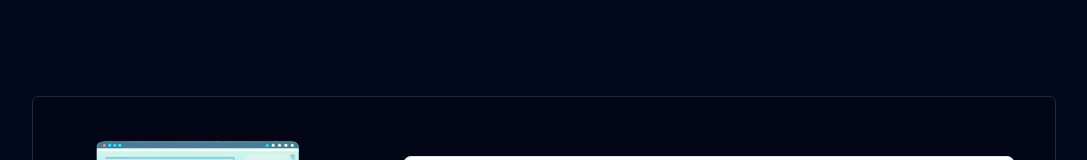
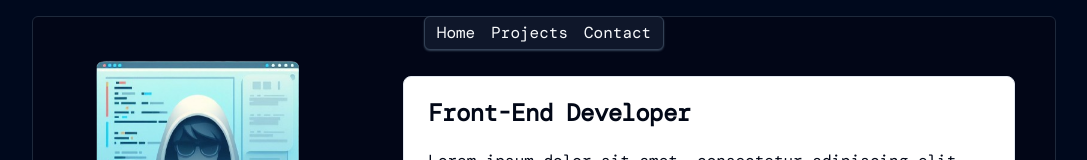
Before and after one commit to NachoLaena/Portfolio, a React (Vite) app: page / in a window 1280 px wide. Shown: the top 160 px of the page, without its empty margins (96-1183 px from the left). Built offline with nearby package versions, Linux system fonts and the light colour scheme.

Commit message:
Update style and Add id

```diff
--- a/src/App.jsx
+++ b/src/App.jsx
@@ -1,11 +1,13 @@
 import Hero from "./components/hero";
+import NavBar from "./components/navBar";
 import Projects from "./components/projects";
 
 function App() {
   return (
     <main>
-      <div className=" bg-[#00091d] bg-fixed bg-[radial-gradient(#ffffff33_1px,#00091d_1px)] bg-[size:40px_40px] p-4">
-        <div className="max-w-5xl mx-auto flex flex-col gap-20 md:py-20">
+      <div id="home" className="bg-[#00091d] bg-fixed bg-[radial-gradient(#ffffff33_1px,#00091d_1px)] bg-[size:40px_40px] p-4">
+        <div className="max-w-5xl mx-auto items-center flex flex-col gap-20">
+          <NavBar />
           <Hero />
           <Projects />
         </div>
--- a/src/components/projects.jsx
+++ b/src/components/projects.jsx
@@ -18,10 +18,10 @@ import {
 
 export default function Projects() {
   return (
-    <div className="dark w-full">
+    <div id="projects" className="dark w-full">
       <h2 className="text-white text-4xl font-bold mb-4">Projects</h2>
       <div
-        className="flex gap-4 flex-wrap justify-center sm:justify-around"
+        className="flex gap-4 flex-wrap justify-center sm:justify-around lg:justify-between"
       >
         {PROJECTS.map((project, index) => (
           <Card
```
